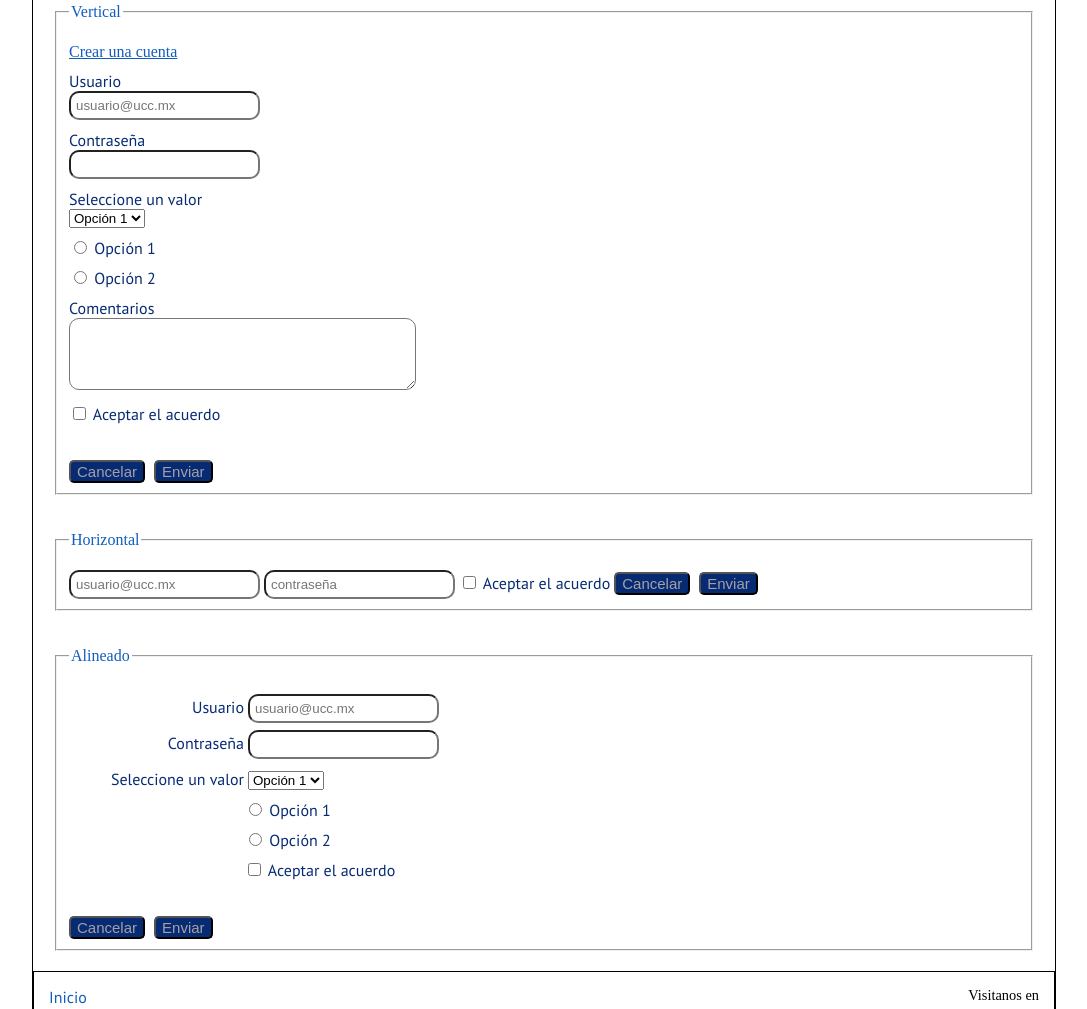
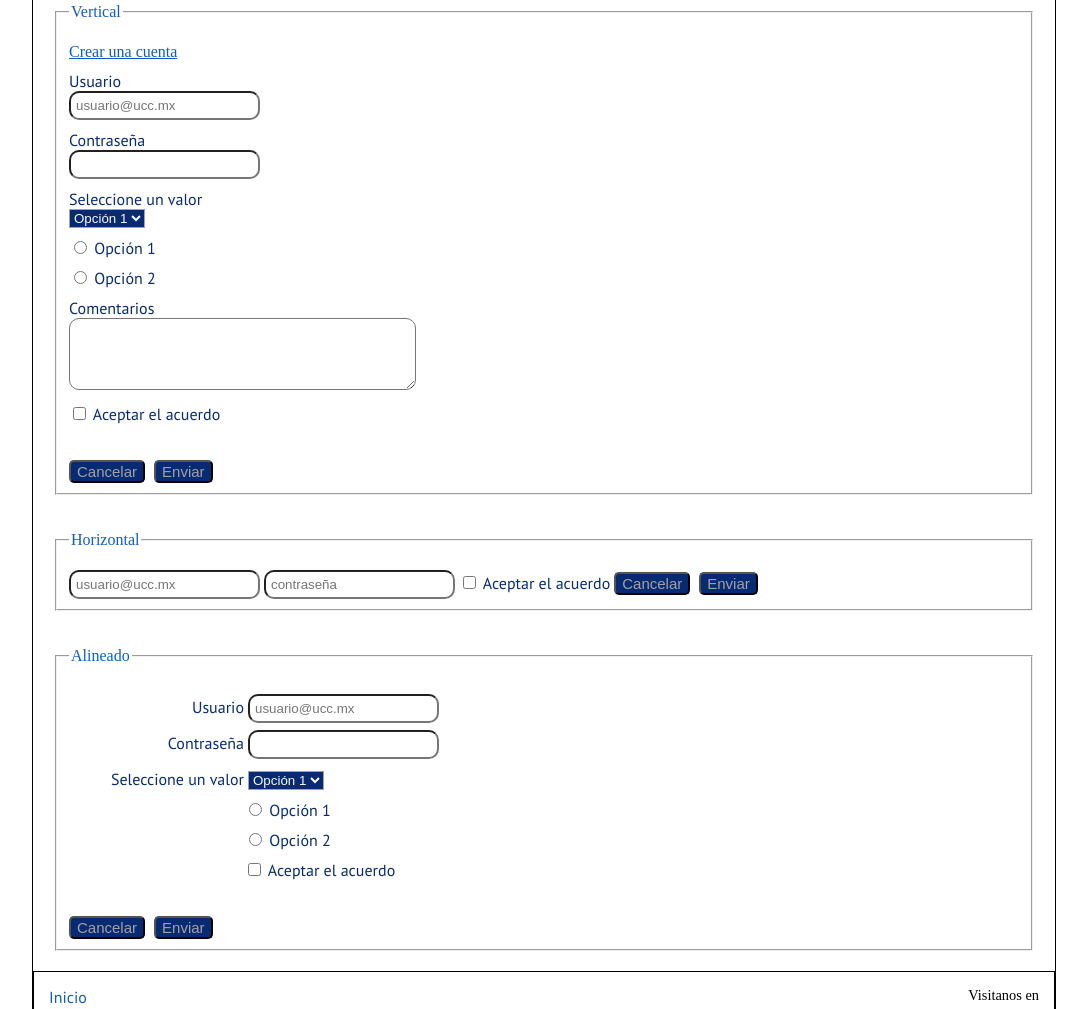
Before and after one commit to UCC-Programacion-Web-II-2020/ejercicio-css-ClaudioMP7, a plain HTML site: page E02/index.html in a window 1280 px wide. Shown: the part 706-1715 px from the top of the page, without its empty margins (96-1183 px from the left). Drawn offline with Linux system fonts and the light colour scheme.

Commit message:
Ejercicio 2

```diff
--- a/E02/estilos.css
+++ b/E02/estilos.css
@@ -94,7 +94,11 @@ table td{
 	clear: left;
 	padding: 20px;
 }
-
+select{
+	background-color: #072B73;
+	border: thin solid #A69FA5;
+	color: #f8f8f8;
+}
 #content a {
 	/* Color de los hipervinculos*/
 	color: #115DBF;
```
